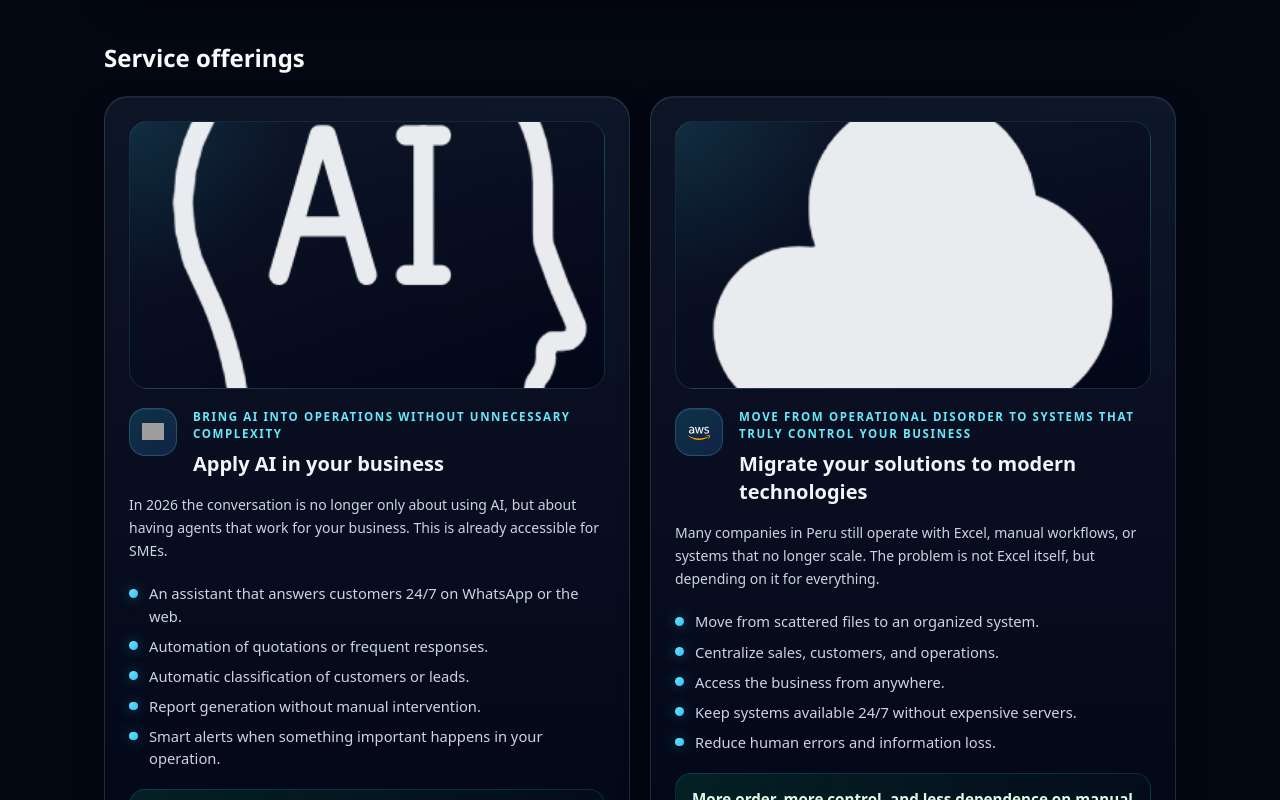
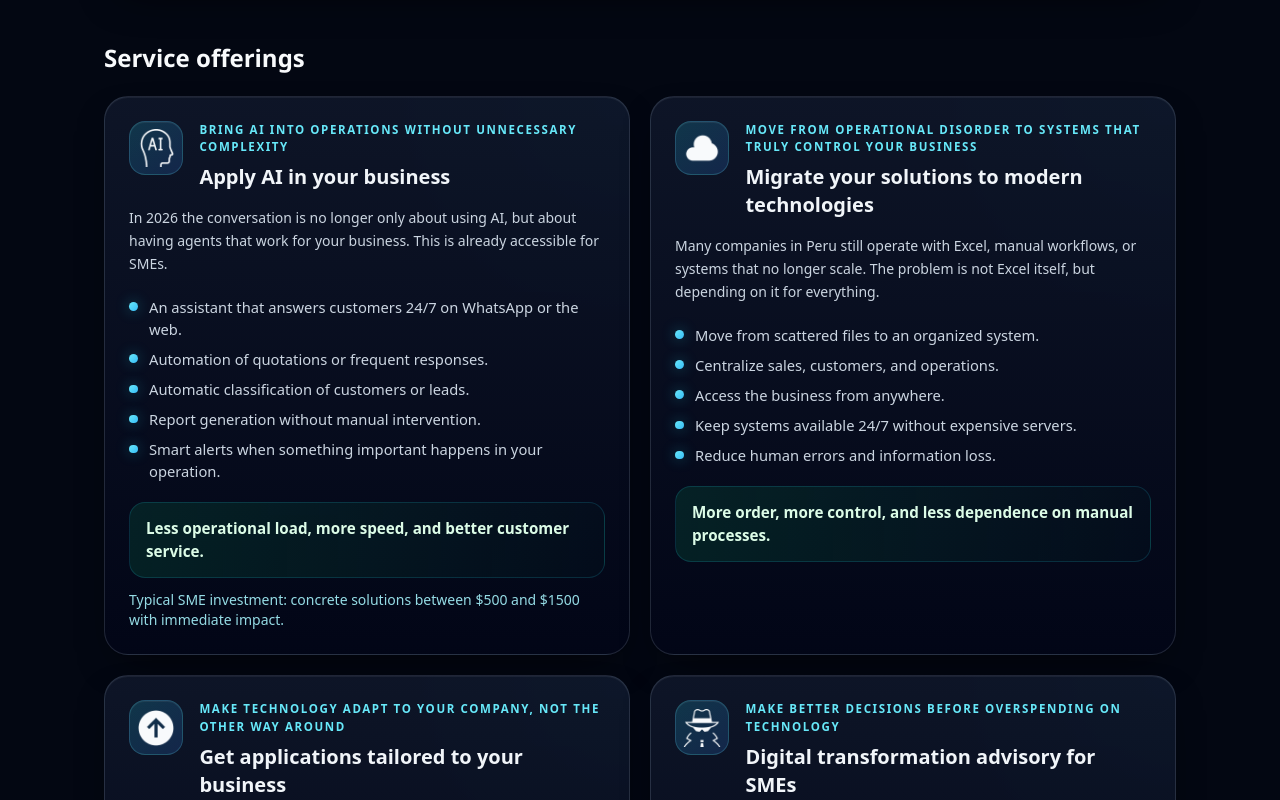
Before and after one commit to MarcoBv0002/professional-tech-portfolio, a Next.js app: page /en in a window 1280 px wide. Shown: the part 1260-2060 px from the top of the page. Built offline with nearby package versions, Linux system fonts and the light colour scheme; grey boxes are pictures that could not be loaded.

Commit message:
fix: use service assets as icons instead of card banners

```diff
--- a/app/[locale]/page.tsx
+++ b/app/[locale]/page.tsx
@@ -217,22 +217,13 @@ export default async function LocalePage({ params }: LocalePageProps) {
             <div className="grid gap-5 md:grid-cols-2">
               {services.map((service) => (
                 <article key={service.title} className="service-card glass-panel rounded-3xl p-6 card-rise-dark">
-                <div className="service-card__media">
+                  <div className="service-card__top">
+                    <div className="service-card__icon">
                       <img
                         src={service.image}
                         alt={service.title}
-                    className="service-card__media-image"
+                        className="service-card__icon-image"
                         loading="lazy"
-                  />
-                </div>
-                <div className="service-card__top">
-                  <div className="service-card__icon">
-                    <LogoImage
-                      logo={service.icon}
-                      alt={service.title}
-                      width={22}
-                      height={22}
-                      color="67e8f9"
                       />
                     </div>
                   <div>
--- a/app/globals.css
+++ b/app/globals.css
@@ -278,37 +278,24 @@ body {
   align-items: start;
 }
 
-.service-card__media {
-  position: relative;
-  overflow: hidden;
-  border-radius: 1.15rem;
-  border: 1px solid rgba(103, 232, 249, 0.14);
-  background:
-    radial-gradient(circle at top left, rgba(34, 211, 238, 0.12), transparent 30%),
-    linear-gradient(160deg, rgba(15, 23, 42, 0.82), rgba(2, 6, 23, 0.92));
-  margin-bottom: 1.2rem;
-  aspect-ratio: 16 / 9;
-}
-
-.service-card__media-image {
-  width: 100%;
-  height: 100%;
-  object-fit: cover;
-  display: block;
-  opacity: 0.94;
-  transform: scale(1.01);
-}
-
 .service-card__icon {
   display: inline-flex;
   align-items: center;
   justify-content: center;
-  width: 3rem;
-  height: 3rem;
+  width: 3.4rem;
+  height: 3.4rem;
   border-radius: 1rem;
   background: linear-gradient(135deg, rgba(34, 211, 238, 0.18), rgba(59, 130, 246, 0.18));
   border: 1px solid rgba(103, 232, 249, 0.2);
   box-shadow: inset 0 1px 0 rgba(255, 255, 255, 0.06);
+  padding: 0.45rem;
+}
+
+.service-card__icon-image {
+  width: 100%;
+  height: 100%;
+  object-fit: contain;
+  display: block;
 }
 
 .service-card__lead {
```
Lines whose indentation alone changed are shown as unchanged.
